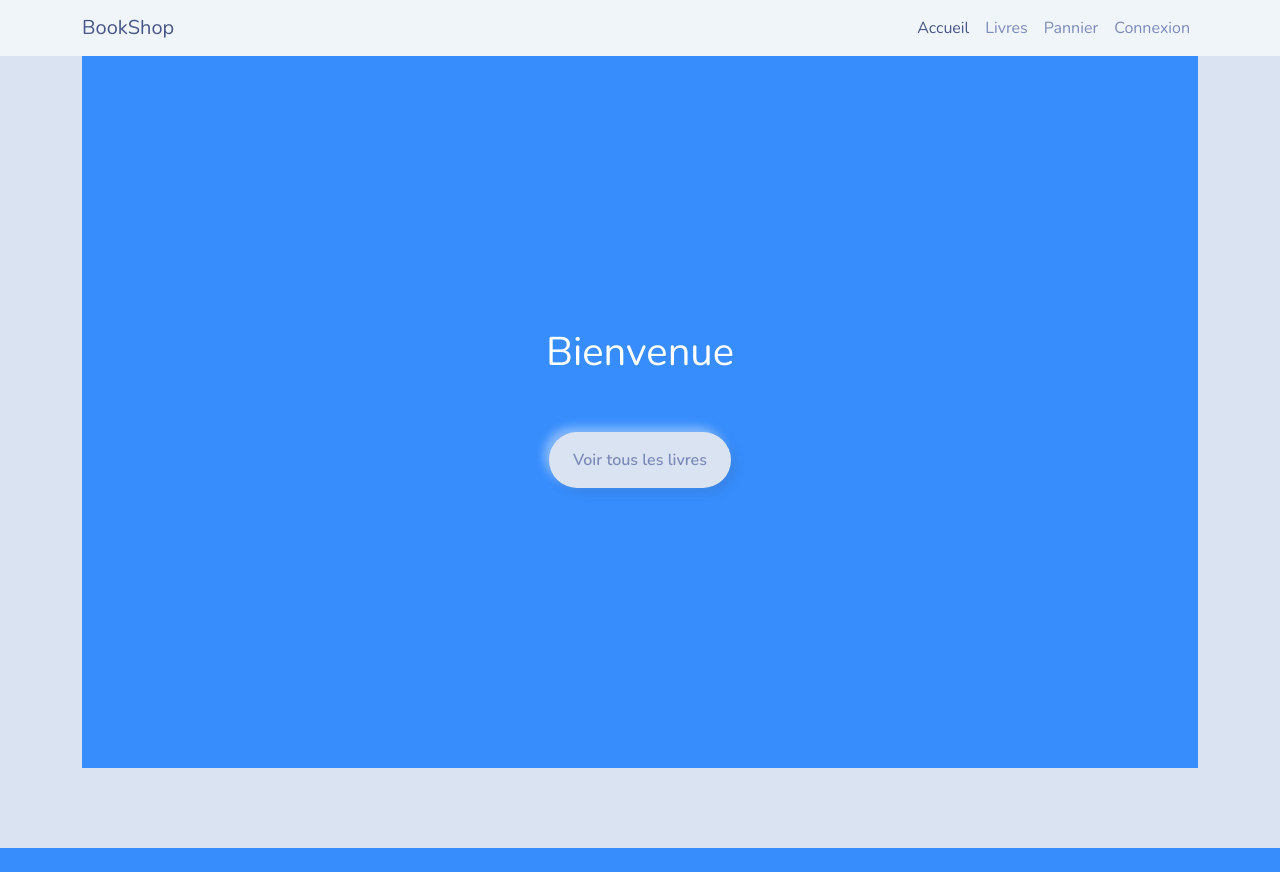
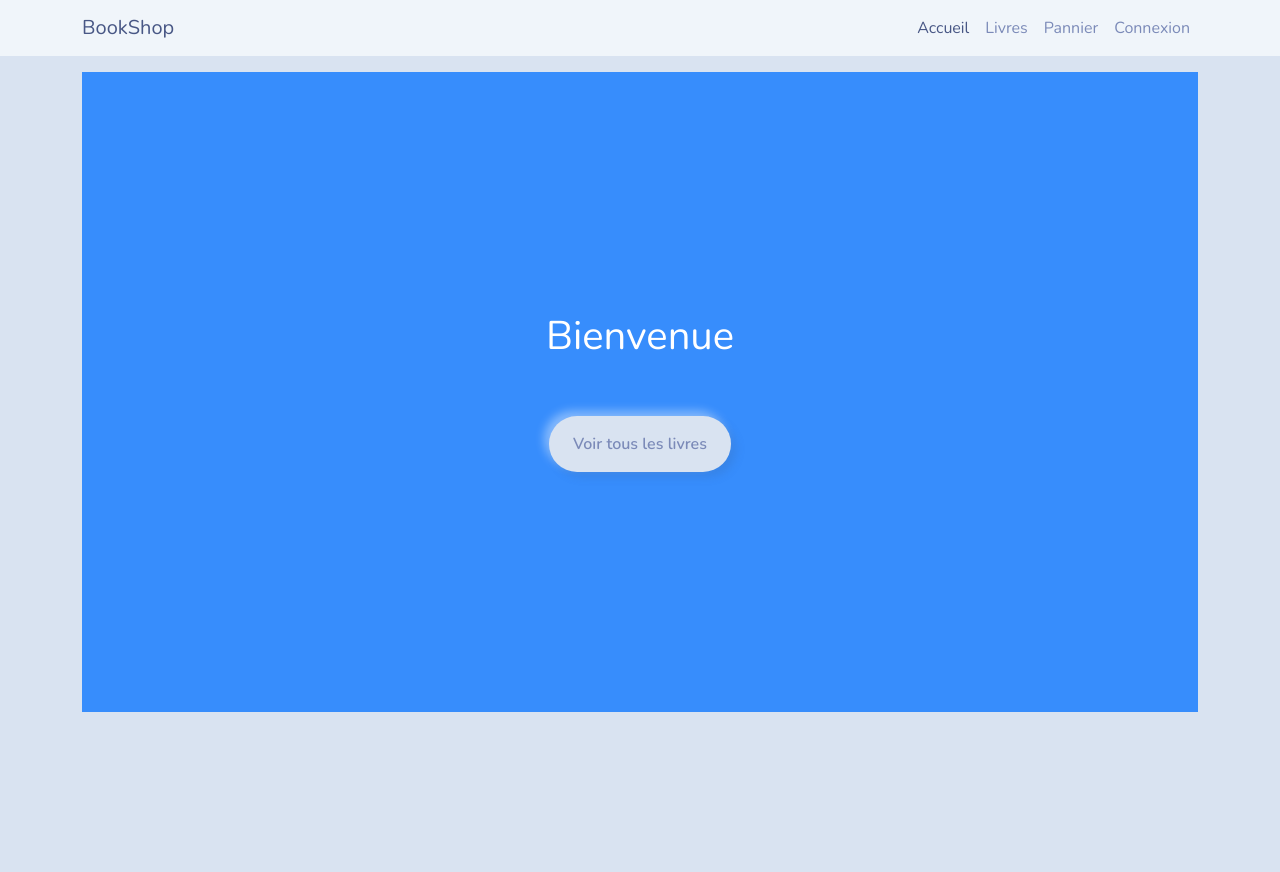
Before and after one commit to cflayelle/e-commerce, a Symfony app: template templates/main/index.html.twig in a window 1280 px wide. Before the commit the page ends 848 px from the top, so only its background shows below. Run offline with Twig, Linux system fonts and the light colour scheme; the template is opened without the code that fills it, so the values that code supplies are empty; some libraries are stand-ins or nearby versions.

Commit message:
style accueil

```diff
--- a/templates/base.html.twig
+++ b/templates/base.html.twig
@@ -39,7 +39,7 @@
                 <a class="nav-link" href="#">Pannier</a>
               </li>
               <li class="nav-item">
-                <a class="nav-link" href="#">Connexion</a>
+                <a class="nav-link" href="{{ path("app_login") }}">Connexion</a>
               </li>
             </ul>
           </div>
@@ -47,13 +47,13 @@
       </div>
     </nav>
 
-    <div class="container mt-4 pt-4">
+    <div class="container mt-4 pt-5">
       {% for message in app.flashes('success') %}
         <div style="margin-bottom:0;text-align:center;" class="alert alert-success">
           {{message}}
         </div>
       {% endfor %}
-      {% block body %}{% endblock %}
+        {% block body %}{% endblock %}
       {# <i>À rendre le Mardi 25 avril</i> #}
     </div>
   </body>
--- a/templates/main/index.html.twig
+++ b/templates/main/index.html.twig
@@ -5,7 +5,7 @@
 {% block body %}
 
 <div style="height: 100vh;">
-    <div class="bg-primary d-flex flex-column gap-5 justify-content-center align-items-center" style="height: 90%;">
+    <div class="bg-primary d-flex flex-column gap-5 justify-content-center align-items-center" style="height: 80%;">
         <h1 class="text-white">Bienvenue</h1>
         <a href="{{ path( 'product') }}" class="btn btn-primary">Voir tous les livres</a>
     </div>
```
